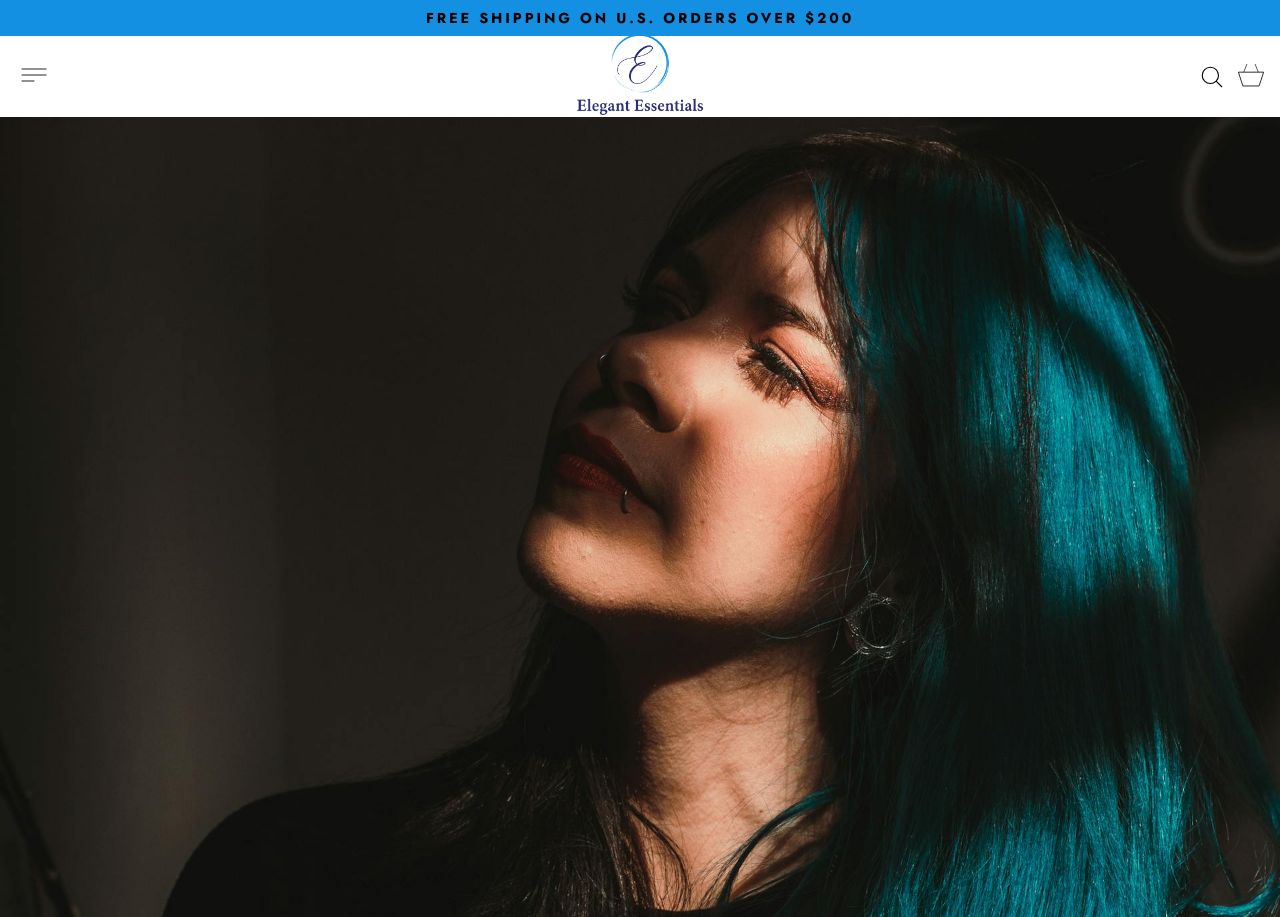
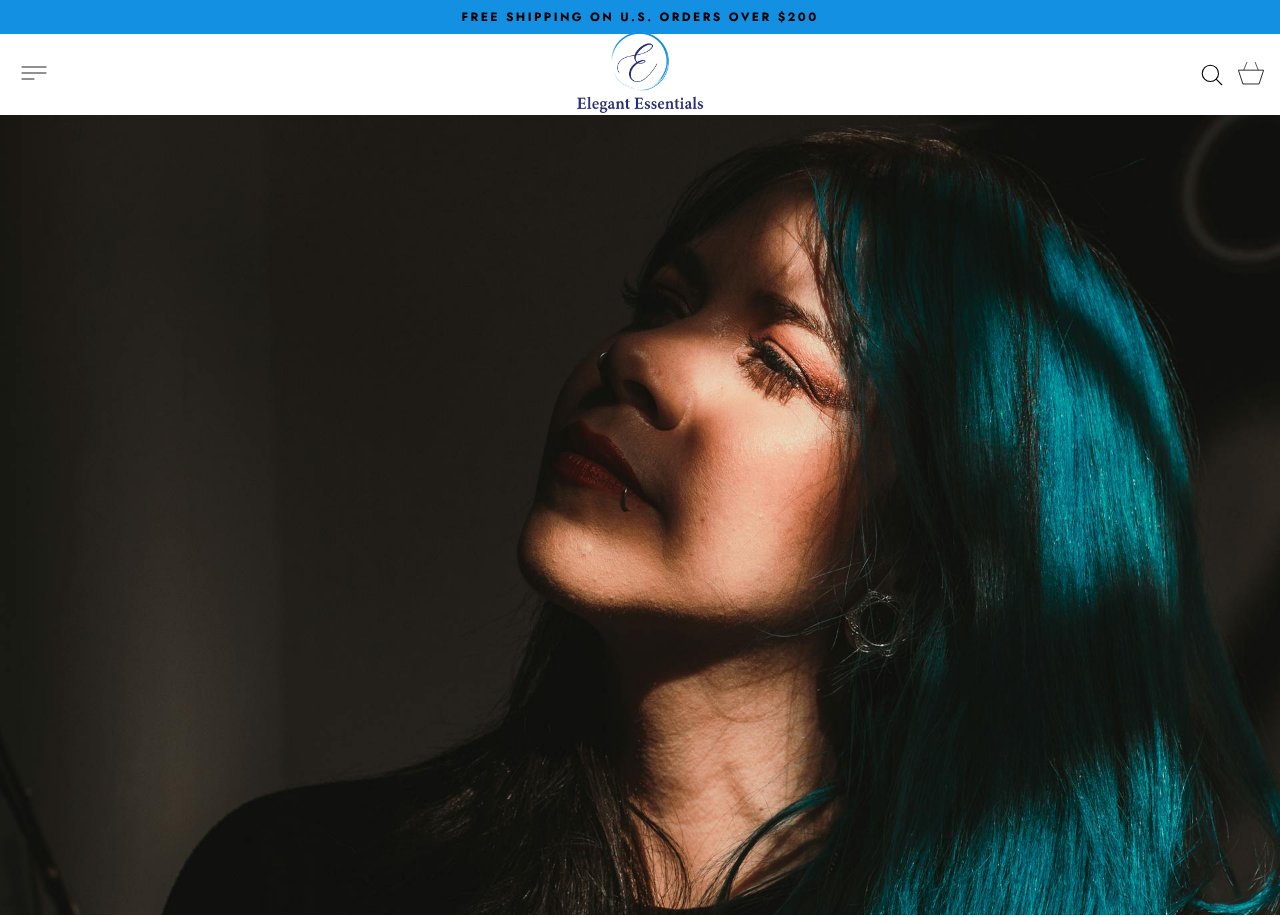
Before and after one commit to Caption04/homeware2, a plain HTML site: page index.html in a window 1280 px wide. Drawn offline with Linux system fonts and the light colour scheme; a web font is replaced by a local one.

Commit message:
Update style.css

```diff
--- a/style.css
+++ b/style.css
@@ -45,7 +45,7 @@
 .header-row .header-text{
     margin: auto;
     display: block;
-    font-size: .9em;
+    font-size: 12px;
     font-weight: 700;
     letter-spacing: .2em;
     text-transform: uppercase;
```
